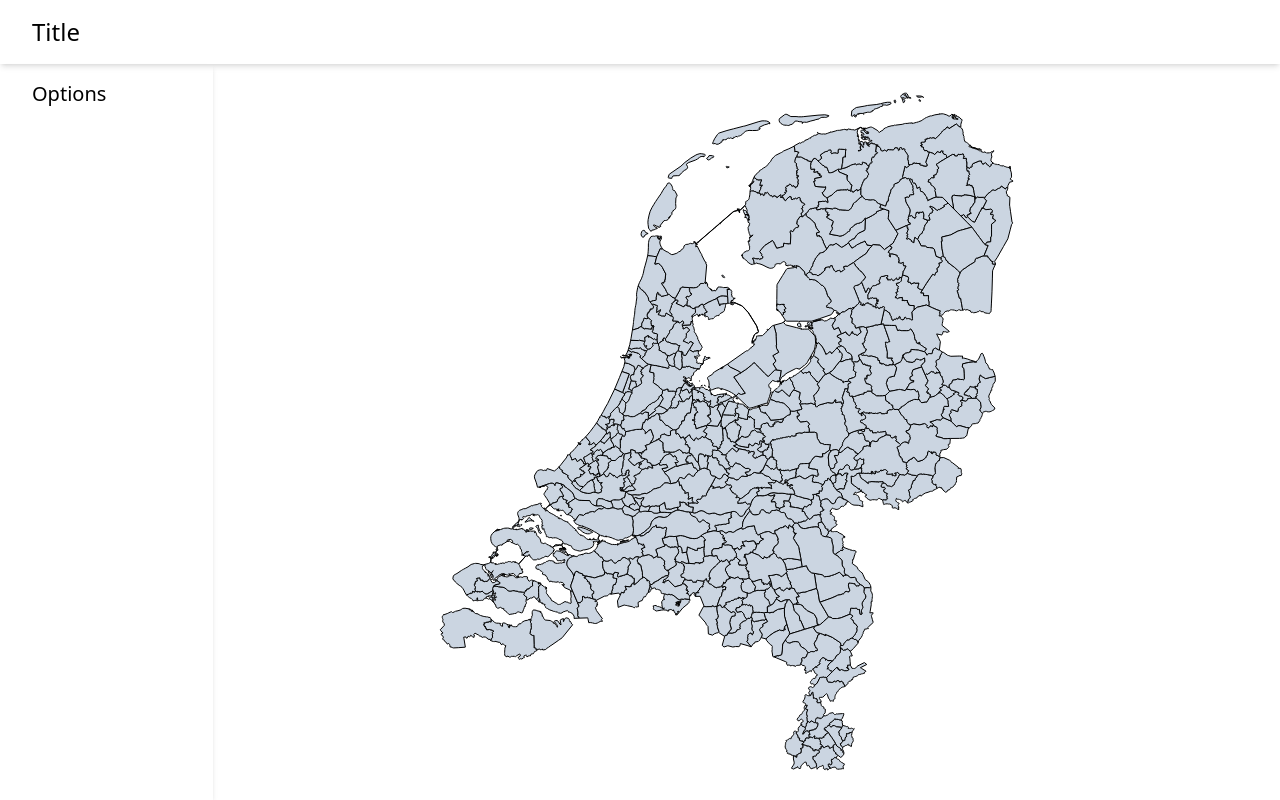
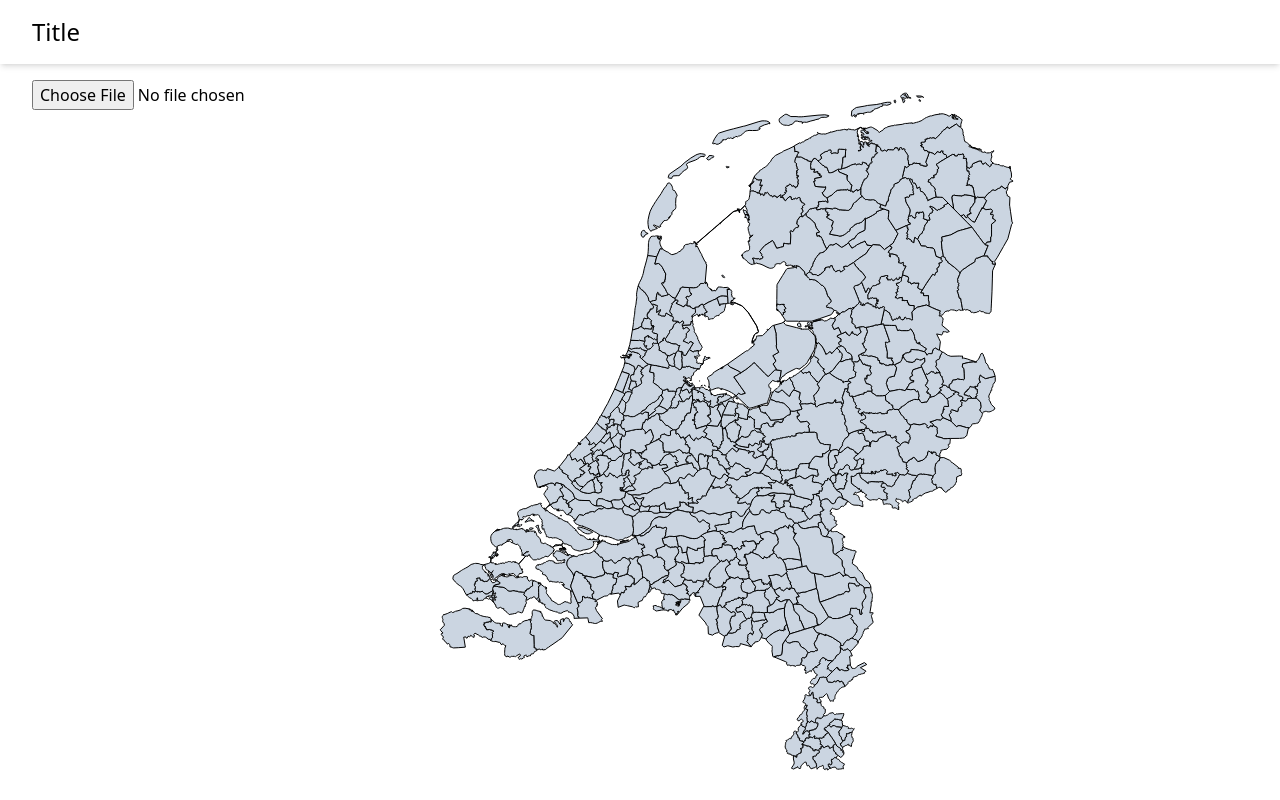
Before and after one commit to chrismostert/Mapview-NL, a Svelte app: page / in a window 1280 px wide. Built offline with nearby package versions, Linux system fonts and the light colour scheme.

Commit message:
Add variable selector and csv reader components

```diff
--- a/package.json
+++ b/package.json
@@ -19,6 +19,7 @@
     "vite": "^3.2.3"
   },
   "dependencies": {
-    "d3-geo": "^3.0.1"
+    "d3-geo": "^3.0.1",
+    "papaparse": "^5.3.2"
   }
 }
--- a/src/App.svelte
+++ b/src/App.svelte
@@ -1,5 +1,7 @@
 <script>
   import NetherlandsMap from "./lib/components/NetherlandsMap.svelte";
+  import CsvReader from "./lib/components/CsvReader.svelte";
+  import VariableSelector from "./lib/components/selectors/VariableSelector.svelte";
 </script>
 
 <main class="flex flex-col h-screen w-screen">
@@ -8,8 +10,9 @@
   </div>
 
   <div class="w-full h-full grid grid-cols-12">
-    <div class="pt-4 pl-8 col-span-2 shadow-md">
-      <h1 class="text-xl">Options</h1>
+    <div class="pt-4 pl-8 col-span-2">
+      <CsvReader />
+      <VariableSelector />
     </div>
 
     <div class="col-span-10 p-4">
--- /dev/null
+++ b/src/lib/components/CsvReader.svelte
@@ -0,0 +1,26 @@
+<script>
+    import { csv_data } from "../store";
+    import Papa from "papaparse";
+
+    const parse_csv = (file) => {
+        return new Promise((resolve, reject) => {
+            Papa.parse(file, {
+                header: true,
+                skipEmptyLines: true,
+                complete: (results) => {
+                    console.log(results);
+                    return resolve(results);
+                },
+                error: (error) => {
+                    return reject(error);
+                },
+            });
+        });
+    };
+</script>
+
+<input
+    type="file"
+    accept=".csv"
+    on:change={async (e) => ($csv_data = await parse_csv(e.target.files[0]))}
+/>
--- a/src/lib/components/NetherlandsMap.svelte
+++ b/src/lib/components/NetherlandsMap.svelte
@@ -28,21 +28,20 @@
         if (json) {
             data = json.features.map((feat) => {
                 return {
-                    gem_code: feat.properties.statcode,
-                    gem_name: feat.properties.statnaam,
+                    stat_code: feat.properties.statcode,
+                    stat_name: feat.properties.statnaam,
                     geometry: path(feat),
                 };
             });
-            console.log(data);
         }
     }
 </script>
 
 <div class="w-full h-full" bind:clientWidth={w} bind:clientHeight={h}>
     <svg width="100%" height="100%">
-        {#each data as gem}
+        {#each data as stat}
             <path
-                d={gem.geometry}
+                d={stat.geometry}
                 class="fill-slate-300 hover:fill-slate-600 stroke-black stroke-1"
             />
         {/each}
--- /dev/null
+++ b/src/lib/components/selectors/VariableSelector.svelte
@@ -0,0 +1,24 @@
+<script>
+    import { csv_data, selected_variable } from "../../store.js";
+    let variables = [];
+
+    $: {
+        const res = new Set();
+        for (const i in $csv_data.data) {
+            res.add($csv_data.data[i].name);
+        }
+        variables = [...res];
+    }
+
+    $: if (!$selected_variable && variables.length > 0) {
+        $selected_variable = variables[0];
+    }
+</script>
+
+{#if $selected_variable}
+    <select bind:value={$selected_variable}>
+        {#each variables as variable}
+            <option value={variable}>{variable}</option>
+        {/each}
+    </select>
+{/if}
--- /dev/null
+++ b/src/lib/store.js
@@ -0,0 +1,5 @@
+import { writable } from 'svelte/store';
+
+export const csv_data = writable({});
+
+export const selected_variable = writable();
```
Also changed, not shown: 1 other file (tests, documents, lock files or other folders).
